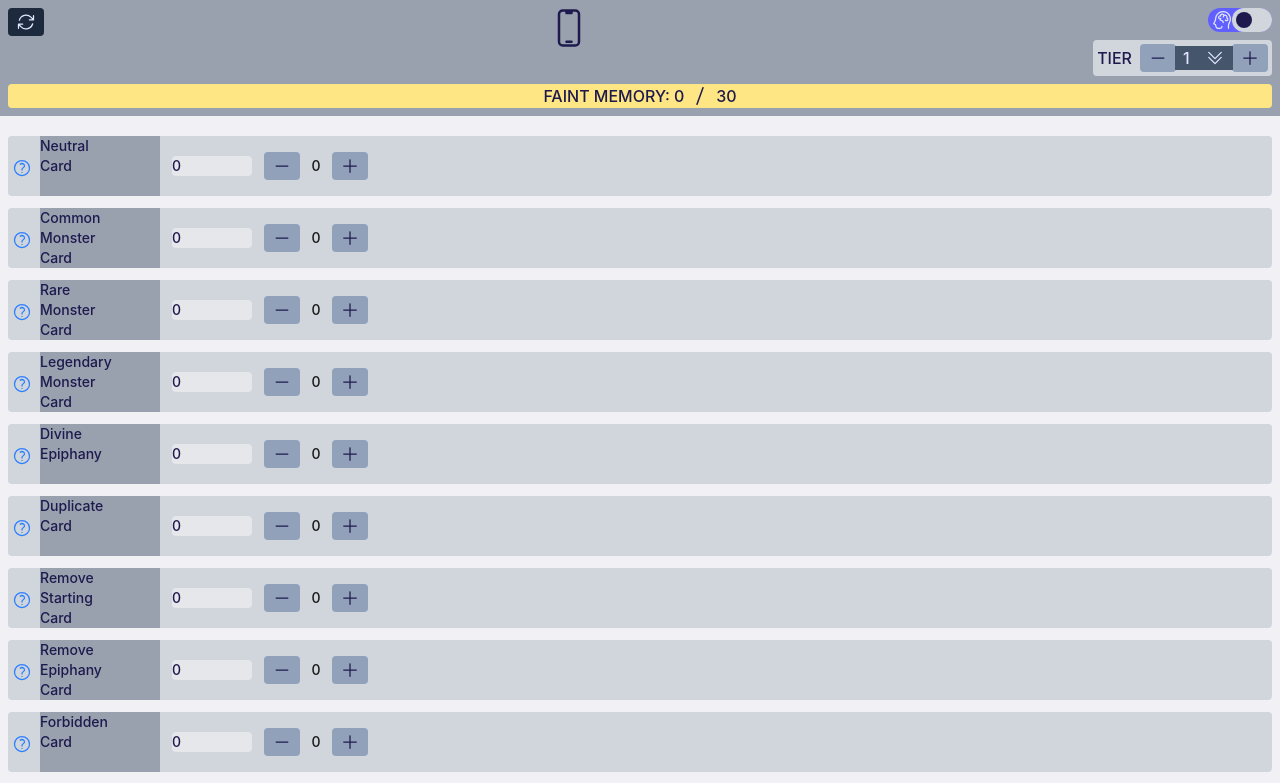
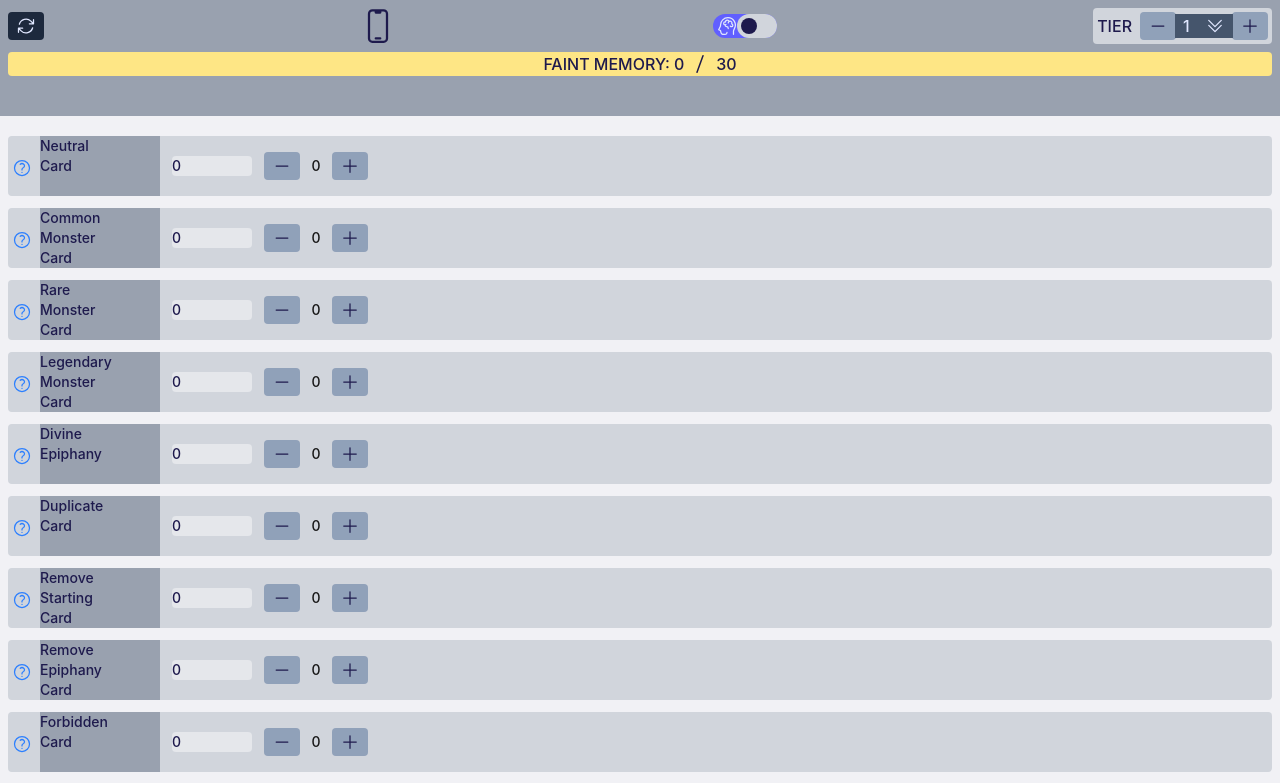
Before and after one commit to jbchhproj/czn-save-data-calculator, a Next.js app: page / in a window 1280 px wide. Shown: the top 783 px of the page. Built offline with nearby package versions, Linux system fonts and the light colour scheme.

Commit message:
testing new flex row

```diff
--- a/src/components/Header.tsx
+++ b/src/components/Header.tsx
@@ -1,4 +1,5 @@
 import PhoneIcon from "./icons/PhoneIcon";
+import DeepTrauma from "./DeepTrauma";
 import ResetButton from "./ResetButton";
 import ResultsArea from "./ResultsArea";
 import TierSelector from "./TierSelector";
@@ -22,18 +23,19 @@ export default function Header({
 }: TierSelectorProps) {
   return (
     <header className="sticky top-0 h-29 flex flex-col gap-2 bg-gray-400 p-2">
-      <div className="flex gap-2 justify-between">
-        <div className="self-start">
-          <ResetButton onReset={onReset} />
-        </div>
+      <div className="flex items-center gap-2 justify-between">
+        <ResetButton onReset={onReset} />
         <span className="text-indigo-950">
-          <PhoneIcon className="w-10 h-10" />
+          <PhoneIcon className="w-9 h-9" />
         </span>
+        <DeepTrauma
+          isDeepTraumaActive={isDeepTraumaActive}
+          setIsDeepTraumaActive={setIsDeepTraumaActive}
+        />
         <TierSelector
           tier={tier}
           setTier={setTier}
           isDeepTraumaActive={isDeepTraumaActive}
-          setIsDeepTraumaActive={setIsDeepTraumaActive}
         />
       </div>
       <div>
--- a/src/components/TierSelector.tsx
+++ b/src/components/TierSelector.tsx
@@ -1,26 +1,18 @@
 import TierStepper from "./TierStepper";
-import DeepTrauma from "./DeepTrauma";
 
 interface TierSelectorProps {
   tier: number;
   setTier: (tier: number) => void;
   isDeepTraumaActive: boolean;
-  setIsDeepTraumaActive: (isActive: boolean) => void;
 }
 
 export default function TierSelector({
   tier,
   setTier,
   isDeepTraumaActive,
-  setIsDeepTraumaActive,
 }: TierSelectorProps) {
   return (
-    <div className="flex flex-col items-end gap-2">
-      <DeepTrauma
-        isDeepTraumaActive={isDeepTraumaActive}
-        setIsDeepTraumaActive={setIsDeepTraumaActive}
-      />
-
+    <div className="flex items-center">
       <TierStepper
         tier={tier}
         setTier={setTier}
```
